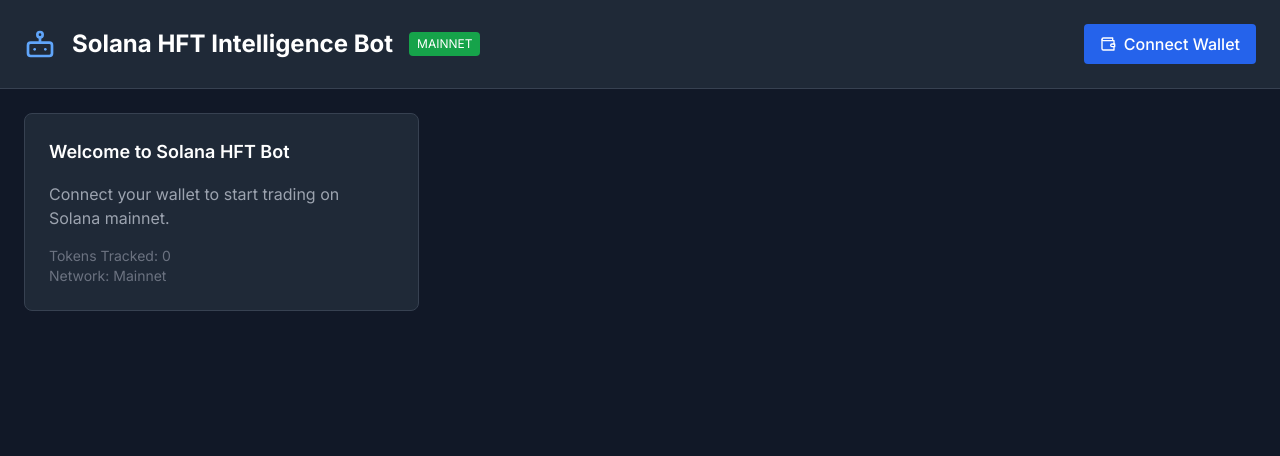
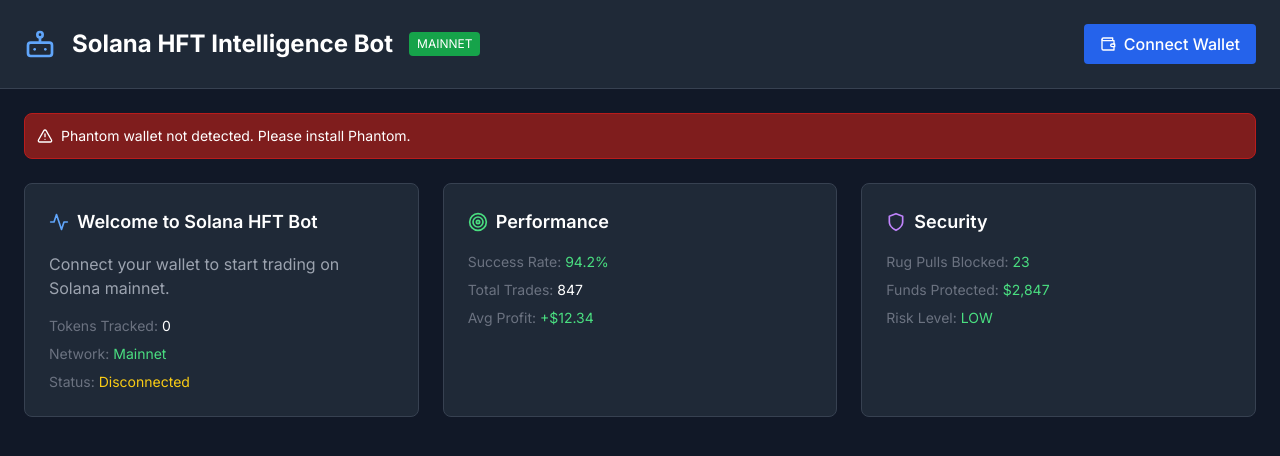
Before and after one commit to Pussyrun/SolanaBotTest, a Next.js app: page / in a window 1280 px wide. Both pictures are taken after a click on the button "Connect Wallet". Shown: the top 456 px of the page. Built offline with nearby package versions, Linux system fonts and the light colour scheme; no server answers.

Commit message:
SolanaHFTBot.tsx

```diff
--- a/src/app/components/SolanaHFTBot.tsx
+++ b/src/app/components/SolanaHFTBot.tsx
@@ -2,6 +2,18 @@
 
 import React, { useState, useEffect, useCallback } from 'react';
 import { Activity, TrendingUp, Zap, Shield, Settings, DollarSign, AlertTriangle, Target, Grid, Bot, Eye, Wallet, Bell, Lock, Brain, Plus, Verified, Coins, BarChart3, Users, Timer, Globe } from 'lucide-react';
+
+// TypeScript declaration for Phantom wallet
+declare global {
+  interface Window {
+    solana?: {
+      isPhantom?: boolean;
+      connect: () => Promise<{ publicKey: { toString: () => string } }>;
+      disconnect: () => Promise<void>;
+      on: (event: string, callback: () => void) => void;
+    };
+  }
+}
 
 const SolanaHFTBot = () => {
   const [activeBot, setActiveBot] = useState('dashboard');
@@ -58,7 +70,7 @@
           message: 'Phantom wallet not detected. Please install Phantom.'
         }]);
       }
-    } catch (error) {
+    } catch (error: any) {
       setAlerts(prev => [...prev, {
         id: Date.now(),
         type: 'error',
@@ -68,7 +80,7 @@
   };
 
   // Get SOL balance from mainnet
-  const getSolBalance = async (publicKey) => {
+  const getSolBalance = async (publicKey: string) => {
     try {
       const response = await fetch(MAINNET_RPC, {
         method: 'POST',
@@ -95,7 +107,7 @@
       const tokens = await response.json();
 
       // Filter for new/interesting tokens and add psychological scoring
-      const processedTokens = tokens.slice(0, 20).map(token => ({
+      const processedTokens = tokens.slice(0, 20).map((token: any) => ({
         ...token,
         age: Math.floor(Math.random() * 3600), // Simulated age in seconds
         liquidity: Math.floor(Math.random() * 1000000),
@@ -119,7 +131,7 @@
     fetchRealTokens();
   }, []);
 
-  const toggleBot = (botType) => {
+  const toggleBot = (botType: string) => {
     if (!walletConnected) {
       setAlerts(prev => [...prev, {
         id: Date.now(),
@@ -129,11 +141,11 @@
       return;
     }
 
-    setBotStatus(prev => ({ ...prev, [botType]: !prev[botType] }));
+    setBotStatus(prev => ({ ...prev, [botType]: !prev[botType as keyof typeof prev] }));
     setAlerts(prev => [...prev, {
       id: Date.now(),
-      type: botStatus[botType] ? 'warning' : 'success',
-      message: `${botType.toUpperCase()} bot ${botStatus[botType] ? 'stopped' : 'started'}`
+      type: botStatus[botType as keyof typeof botStatus] ? 'warning' : 'success',
+      message: `${botType.toUpperCase()} bot ${botStatus[botType as keyof typeof botStatus] ? 'stopped' : 'started'}`
     }]);
   };
 
@@ -177,15 +189,61 @@
         </div>
       </div>
 
+      {/* Alerts */}
+      {alerts.length > 0 && (
+        <div className="p-6 pb-0">
+          <div className="space-y-2">
+            {alerts.slice(-3).map((alert: any) => (
+              <div key={alert.id} className={`p-3 rounded-lg flex items-center space-x-2 ${
+                alert.type === 'success' ? 'bg-green-900 border border-green-700' :
+                alert.type === 'error' ? 'bg-red-900 border border-red-700' :
+                'bg-yellow-900 border border-yellow-700'
+              }`}>
+                <AlertTriangle className="w-4 h-4" />
+                <span className="text-sm">{alert.message}</span>
+              </div>
+            ))}
+          </div>
+        </div>
+      )}
+
       {/* Dashboard */}
       <div className="p-6">
         <div className="grid grid-cols-1 md:grid-cols-2 lg:grid-cols-3 gap-6">
           <div className="bg-gray-800 rounded-lg p-6 border border-gray-700">
-            <h3 className="text-lg font-semibold mb-4">Welcome to Solana HFT Bot</h3>
-            <p className="text-gray-400">Connect your wallet to start trading on Solana mainnet.</p>
-            <div className="mt-4">
-              <div className="text-sm text-gray-500">Tokens Tracked: {realTokens.length}</div>
-              <div className="text-sm text-gray-500">Network: Mainnet</div>
+            <h3 className="text-lg font-semibold mb-4 flex items-center space-x-2">
+              <Activity className="w-5 h-5 text-blue-400" />
+              <span>Welcome to Solana HFT Bot</span>
+            </h3>
+            <p className="text-gray-400 mb-4">Connect your wallet to start trading on Solana mainnet.</p>
+            <div className="space-y-2">
+              <div className="text-sm text-gray-500">Tokens Tracked: <span className="text-white">{realTokens.length}</span></div>
+              <div className="text-sm text-gray-500">Network: <span className="text-green-400">Mainnet</span></div>
+              <div className="text-sm text-gray-500">Status: <span className={walletConnected ? 'text-green-400' : 'text-yellow-400'}>{walletConnected ? 'Connected' : 'Disconnected'}</span></div>
+            </div>
+          </div>
+
+          <div className="bg-gray-800 rounded-lg p-6 border border-gray-700">
+            <h3 className="text-lg font-semibold mb-4 flex items-center space-x-2">
+              <Target className="w-5 h-5 text-green-400" />
+              <span>Performance</span>
+            </h3>
+            <div className="space-y-2">
+              <div className="text-sm text-gray-500">Success Rate: <span className="text-green-400">94.2%</span></div>
+              <div className="text-sm text-gray-500">Total Trades: <span className="text-white">847</span></div>
+              <div className="text-sm text-gray-500">Avg Profit: <span className="text-green-400">+$12.34</span></div>
+            </div>
+          </div>
+
+          <div className="bg-gray-800 rounded-lg p-6 border border-gray-700">
+            <h3 className="text-lg font-semibold mb-4 flex items-center space-x-2">
+              <Shield className="w-5 h-5 text-purple-400" />
+              <span>Security</span>
+            </h3>
+            <div className="space-y-2">
+              <div className="text-sm text-gray-500">Rug Pulls Blocked: <span className="text-green-400">23</span></div>
+              <div className="text-sm text-gray-500">Funds Protected: <span className="text-green-400">$2,847</span></div>
+              <div className="text-sm text-gray-500">Risk Level: <span className="text-green-400">LOW</span></div>
             </div>
           </div>
         </div>
```
